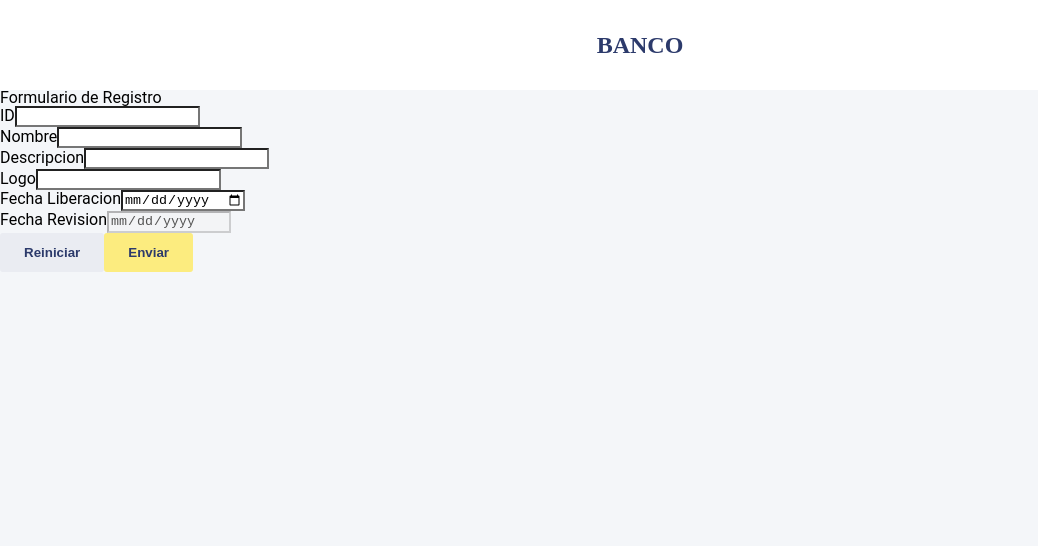
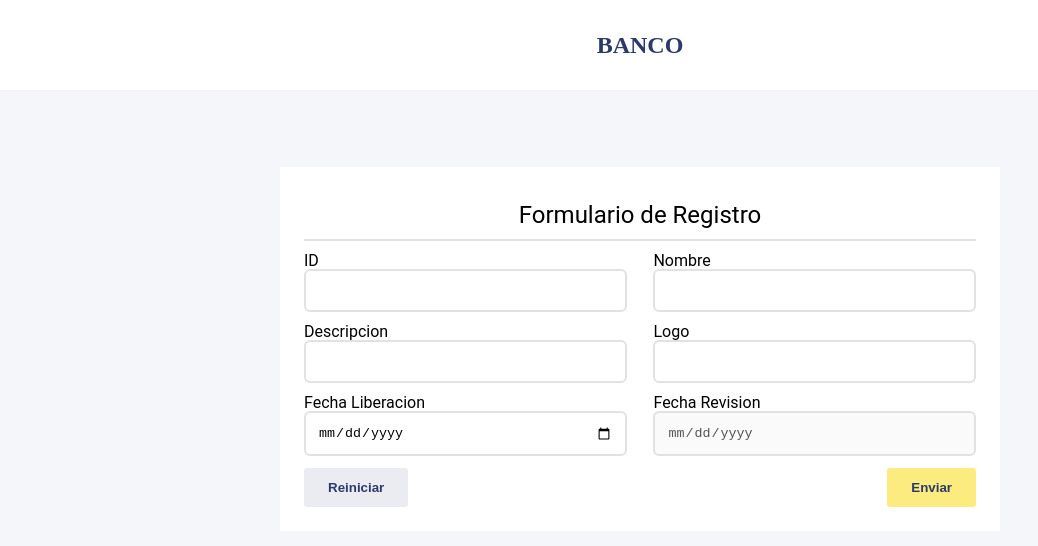
Before and after one commit to francomamani/FrancoJesusMamaniPozo, an Angular app: page /create in a window 1280 px wide. Shown: the top 546 px of the page, without its empty margins (0-1038 px from the left). Built offline with nearby package versions, Linux system fonts and the light colour scheme.

Commit message:
styles for forms

```diff
--- a/src/app/components/product/product-form/product-form.component.html
+++ b/src/app/components/product/product-form/product-form.component.html
@@ -1,11 +1,17 @@
-<form [formGroup]="productForm" (ngSubmit)="process()">
-  {{ title }}
+<div class="content">
+  <div class="form-container">
+    <form [formGroup]="productForm" (ngSubmit)="process()" class="form">
+      <h1>{{ title }}</h1>
       <section>
         <label for="id">ID</label>
-    <input type="text" formControlName="id" id="id" autocomplete="off"/>
-    <div *ngIf="idAlreadyExists">
-      ID no valido!
-    </div>
+        <input
+          type="text"
+          class="input"
+          formControlName="id"
+          id="id"
+          autocomplete="off"
+        />
+        <div *ngIf="idAlreadyExists">ID no valido!</div>
         <div *ngIf="hasErrors('id')">
           <div *ngIf="productForm.get('id')?.hasError('required')">
             Este campo es requerido!
@@ -20,7 +26,13 @@
       </section>
       <section>
         <label for="name">Nombre</label>
-    <input type="text" formControlName="name" id="name" autocomplete="off" />
+        <input
+          type="text"
+          class="input"
+          formControlName="name"
+          id="name"
+          autocomplete="off"
+        />
         <div *ngIf="hasErrors('name')">
           <div *ngIf="productForm.get('name')?.hasError('required')">
             Este campo es requerido!
@@ -35,7 +47,13 @@
       </section>
       <section>
         <label for="description">Descripcion</label>
-    <input type="text" formControlName="description" id="description" autocomplete="off"/>
+        <input
+          type="text"
+          class="input"
+          formControlName="description"
+          id="description"
+          autocomplete="off"
+        />
         <div *ngIf="hasErrors('description')">
           <div *ngIf="productForm.get('description')?.hasError('required')">
             Este campo es requerido!
@@ -50,7 +68,13 @@
       </section>
       <section>
         <label for="logo">Logo</label>
-    <input type="text" formControlName="logo" id="logo" autocomplete="off"/>
+        <input
+          type="text"
+          class="input"
+          formControlName="logo"
+          id="logo"
+          autocomplete="off"
+        />
         <div *ngIf="hasErrors('logo')">
           <div *ngIf="productForm.get('logo')?.hasError('required')">
             Este campo es requerido!
@@ -59,20 +83,44 @@
       </section>
       <section>
         <label for="dateRelease">Fecha Liberacion</label>
-    <input type="date" formControlName="dateRelease" id="dateRelease" autocomplete="off"/>
+        <input
+          type="date"
+          class="input"
+          formControlName="dateRelease"
+          id="dateRelease"
+          autocomplete="off"
+        />
         <div *ngIf="hasErrors('dateRelease')">
           <div *ngIf="productForm.get('dateRelease')?.hasError('required')">
             Este campo es requerido!
           </div>
-      <div *ngIf="productForm.get('dateRelease')?.hasError('invalidDate')">
+          <div
+            *ngIf="productForm.get('dateRelease')?.hasError('invalidDate')"
+          >
             Fecha no valida!
           </div>
         </div>
       </section>
       <section>
         <label for="dateRevision">Fecha Revision</label>
-    <input type="date" formControlName="dateRevision" id="dateRevision" autocomplete="off"/>
+        <input
+          type="date"
+          class="input"
+          formControlName="dateRevision"
+          id="dateRevision"
+          autocomplete="off"
+        />
       </section>
-  <button class="button button--secondary" (click)="reset()">Reiniciar</button>
-  <button type="submit" class="button button--primary" [disabled]="productForm.invalid">Enviar</button>
+      <button class="button button--secondary" (click)="reset()">
+        Reiniciar
+      </button>
+      <button
+        type="submit"
+        class="button button--primary"
+        [disabled]="productForm.invalid"
+      >
+        Enviar
+      </button>
     </form>
+  </div>
+</div>
--- a/src/styles/components/_buttons.scss
+++ b/src/styles/components/_buttons.scss
@@ -2,6 +2,7 @@
 
 .button {
   border: none;
+  box-sizing: border-box;
   border-radius: 3px;
   color: $dark-blue;
   padding: 12px 24px;
--- a/src/styles/components/_components.scss
+++ b/src/styles/components/_components.scss
@@ -5,3 +5,4 @@
 @import "layout";
 @import "inputs";
 @import "header";
+@import "forms";
--- /dev/null
+++ b/src/styles/components/_forms.scss
@@ -0,0 +1,31 @@
+@import "../helpers/variables";
+@import "../helpers/mixins";
+.form-container {
+  @include flex(column, center, center);
+  .form {
+    @include flex(row, space-between, center, wrap);
+    background-color: $light;
+    width: 100%;
+    padding: 24px;
+    box-sizing: border-box;
+
+    h1 {
+      width: 100%;
+      font-size: 18pt;
+      border-bottom: 2px solid $border-color;
+      text-align: center;
+      padding: 12px 0;
+      margin-bottom: 12px;
+    }
+
+    section {
+      @include flex(column, flex-start);
+      width: 48%;
+      margin-bottom: 12px;
+    }
+
+    @include break(lg) {
+      width: 720px;
+    }
+  }
+}
--- a/src/styles/components/_inputs.scss
+++ b/src/styles/components/_inputs.scss
@@ -1,8 +1,9 @@
 @import "../helpers/variables";
 
 .input {
+  box-sizing: border-box;
   padding: 12px;
   border-radius: 6px;
-  border: 2px solid $button-border-color;
+  border: 2px solid $border-color;
   outline: none;
 }
--- a/src/styles/components/_layout.scss
+++ b/src/styles/components/_layout.scss
@@ -2,5 +2,6 @@
 .content {
   @include size(100%, calc(100vh - 90px));
   box-sizing: border-box;
-  padding: 0 12%;
+  padding: 6% 12%;
+  box-sizing: border-box;
 }
--- a/src/styles/helpers/_variables.scss
+++ b/src/styles/helpers/_variables.scss
@@ -7,4 +7,4 @@ $primary-color: #fcec7f;
 $secondary-color: #eaecf2;
 
 $dark-blue: #2c3a6b;
-$button-border-color: #e1e2e3;
+$border-color: #e1e2e3;
```
Also changed, not shown: src/app/components/product/product-list/product-list.component.html (+15 -4 lines). Lines whose indentation alone changed are shown as unchanged.
